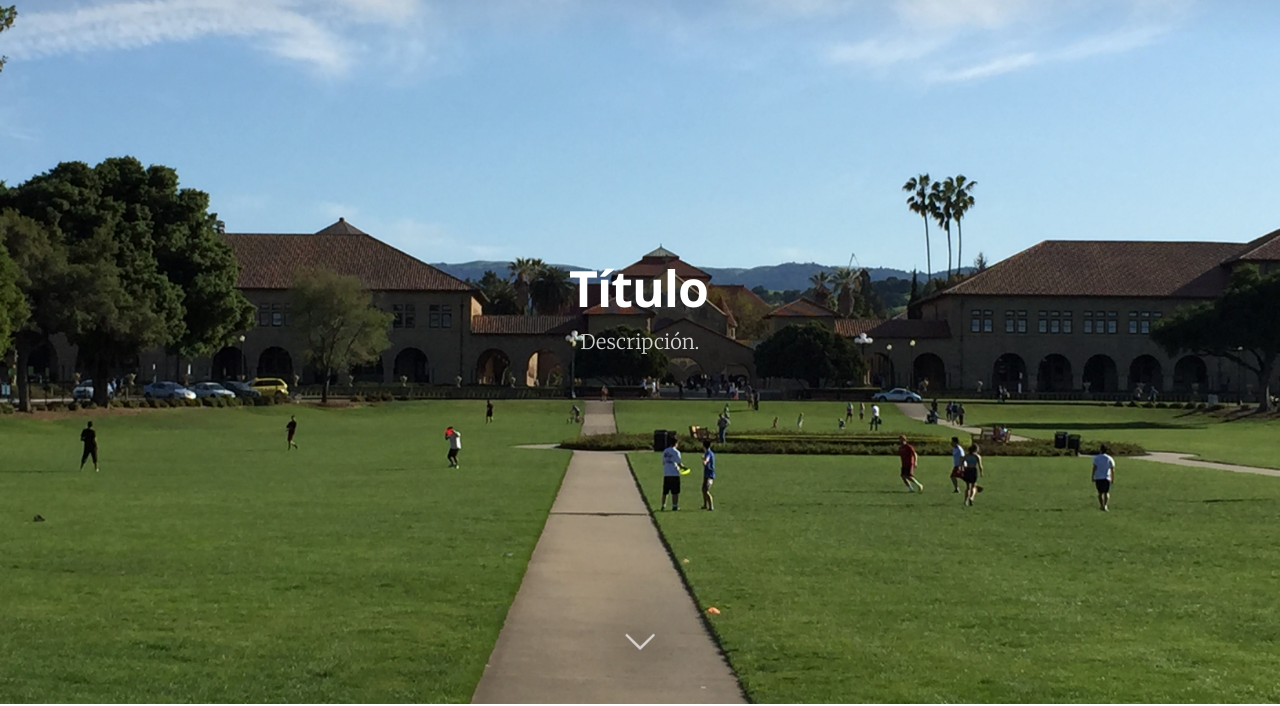
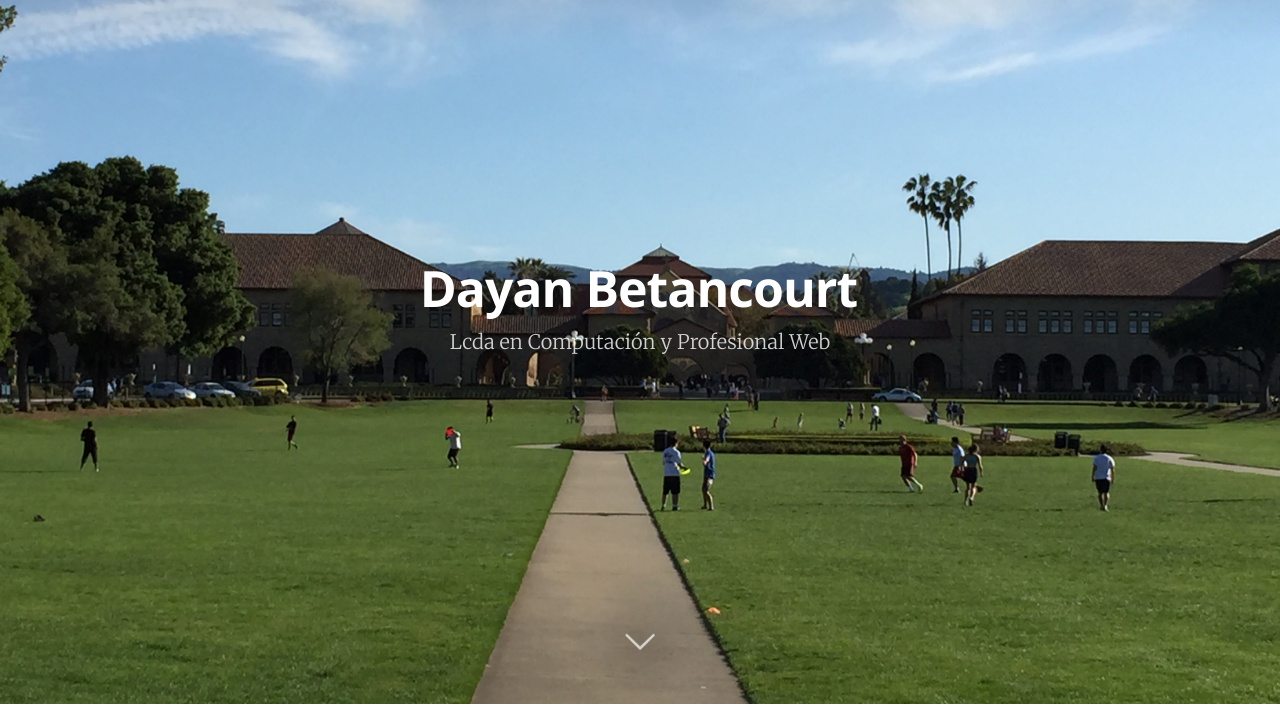
Before and after one commit to delfinbeta/PlatziGit2016, a plain HTML site: page index.html in a window 1280 px wide. Shown: the part 96-802 px from the top of the page. Drawn offline with nearby package versions, Linux system fonts and the light colour scheme.

Commit message:
Nombre y Descripción Agregados

```diff
--- a/assets/css/screen.css
+++ b/assets/css/screen.css
@@ -38,7 +38,9 @@ html {
    -ms-text-size-adjust: 100%;
    -webkit-text-size-adjust: 100%;
 }
-body { margin: 0; }
+body {
+    margin: 0;
+}
 a { background: transparent; }
 a:focus { outline: thin dotted; }
 a:active, a:hover { outline: 0; }
--- a/index.html
+++ b/index.html
@@ -75,8 +75,8 @@
             </nav>
             <div class="vertical">
                 <div class="main-header-content inner">
-                    <h1 class="page-title">Título</h1>
-                    <h2 class="page-description">Descripción.</h2>
+                    <h1 class="page-title">Dayan Betancourt</h1>
+                    <h2 class="page-description">Lcda en Computación y Profesional Web</h2>
                 </div>
             </div>
             <a class="scroll-down icon-arrow-left" href="index.html#content" data-offset="-45"><span class="hidden">Scroll Down</span></a>
```
